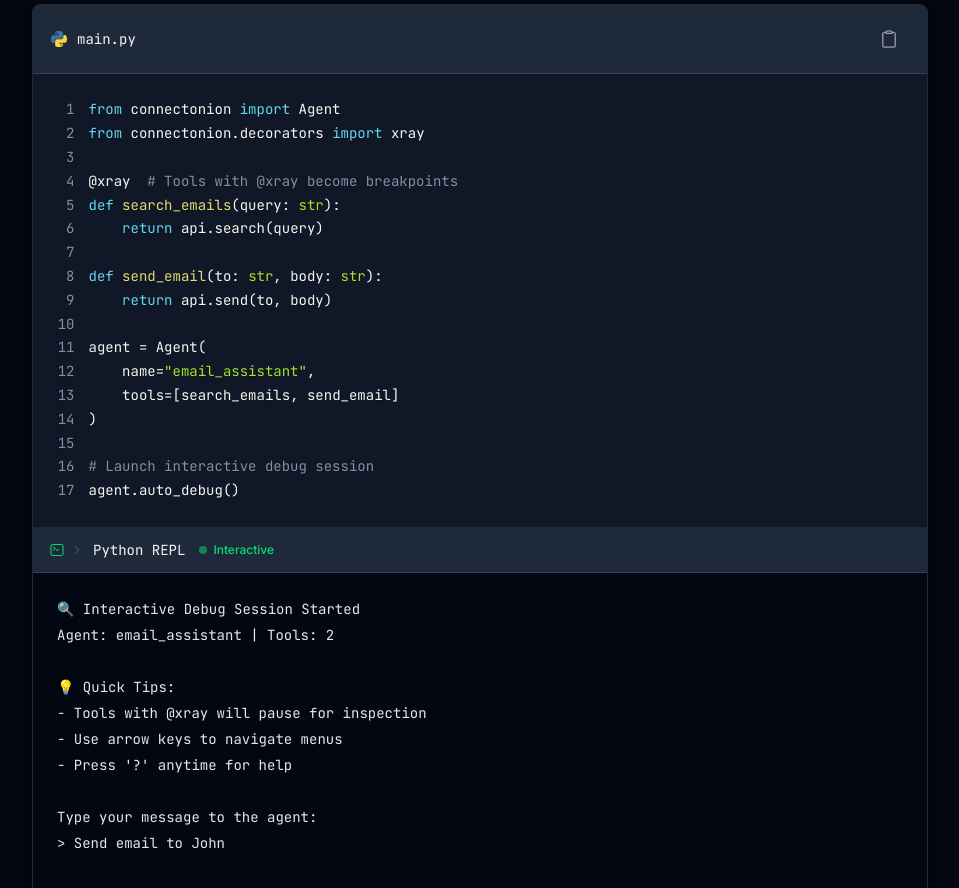
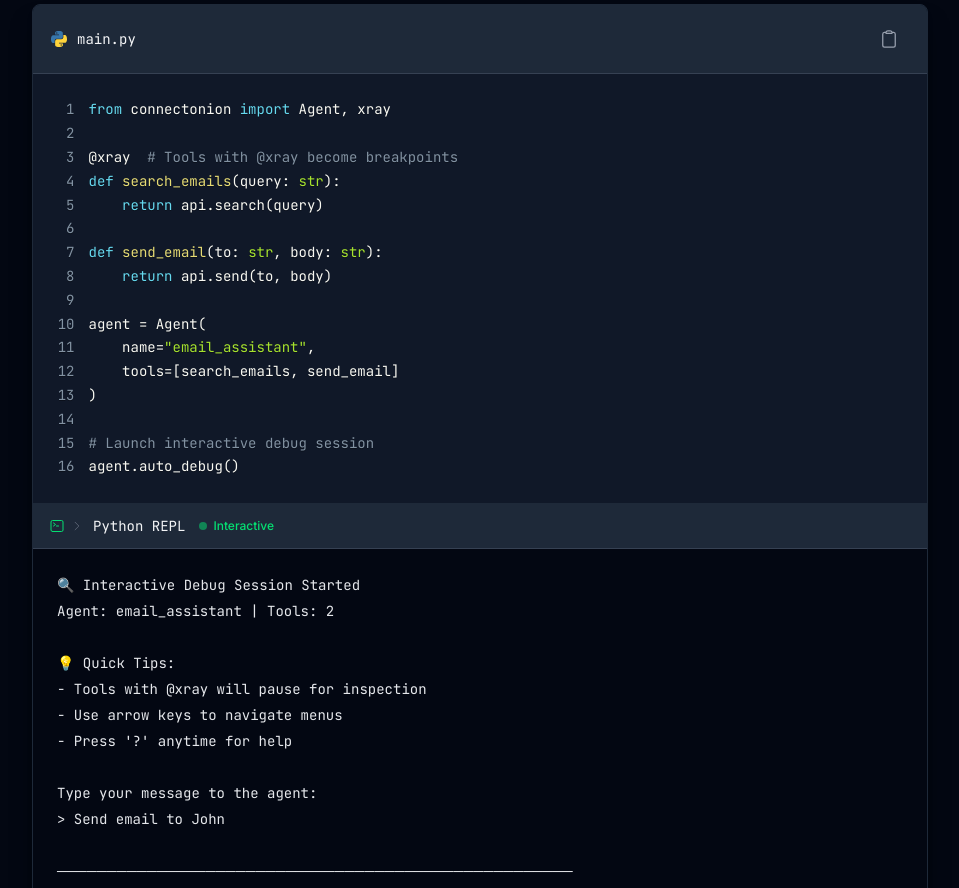
Before and after one commit to wu-changxing/connectonion-docs-site, a Next.js app: page /auto-debug in a window 1280 px wide. Shown: the part 802-1690 px from the top of the page, without its empty margins (320-1279 px from the left). Built offline with nearby package versions, Linux system fonts and the light colour scheme.

Commit message:
Refactor import statements in page.tsx

```diff
--- a/app/auto-debug/page.tsx
+++ b/app/auto-debug/page.tsx
@@ -73,8 +73,7 @@ export default function AutoDebugPage() {
           </p>
 
           <CodeWithResult
-            code={`from connectonion import Agent
-from connectonion.decorators import xray
+            code={`from connectonion import Agent, xray
 
 @xray  # Tools with @xray become breakpoints
 def search_emails(query: str):
```
